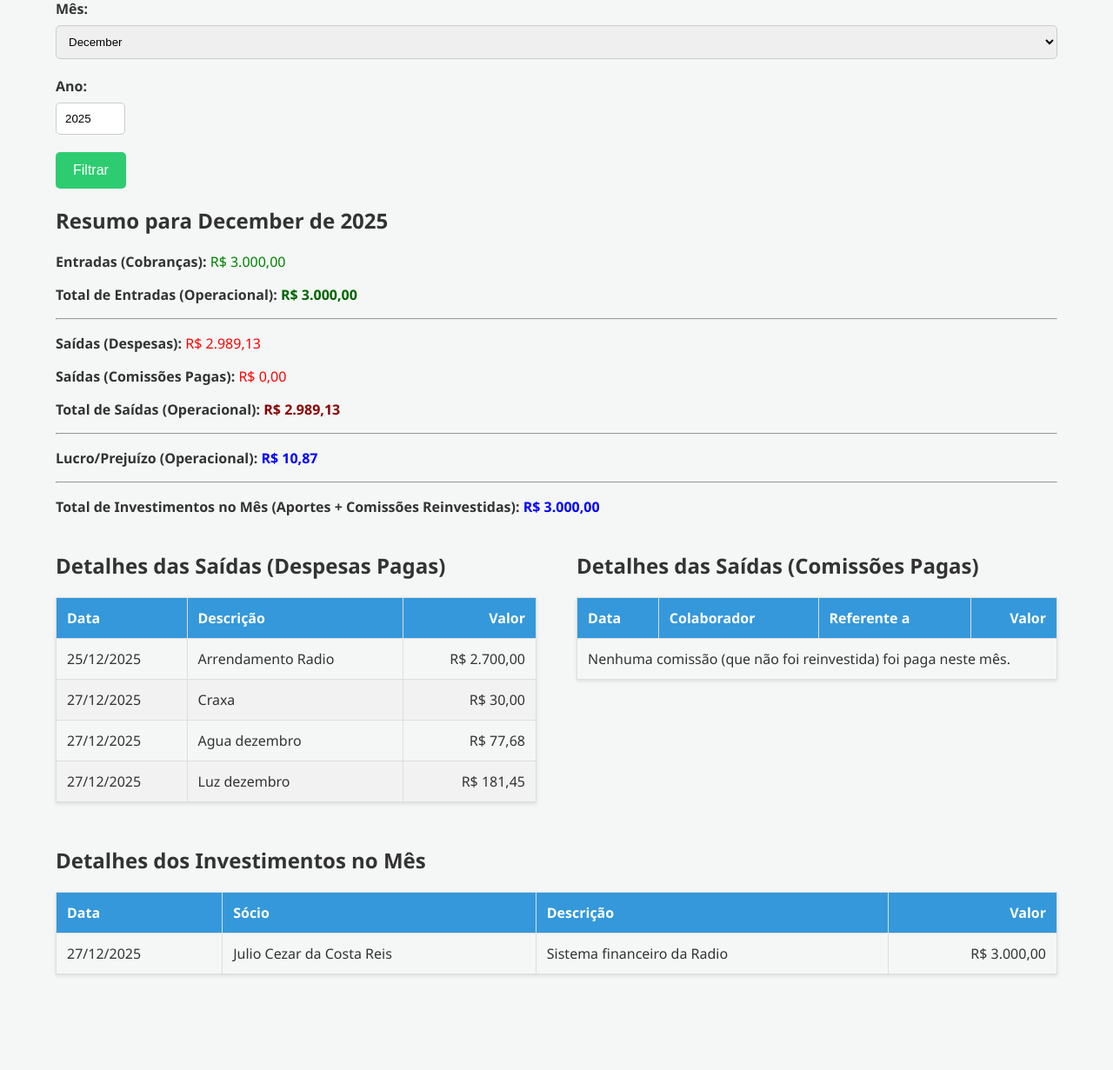
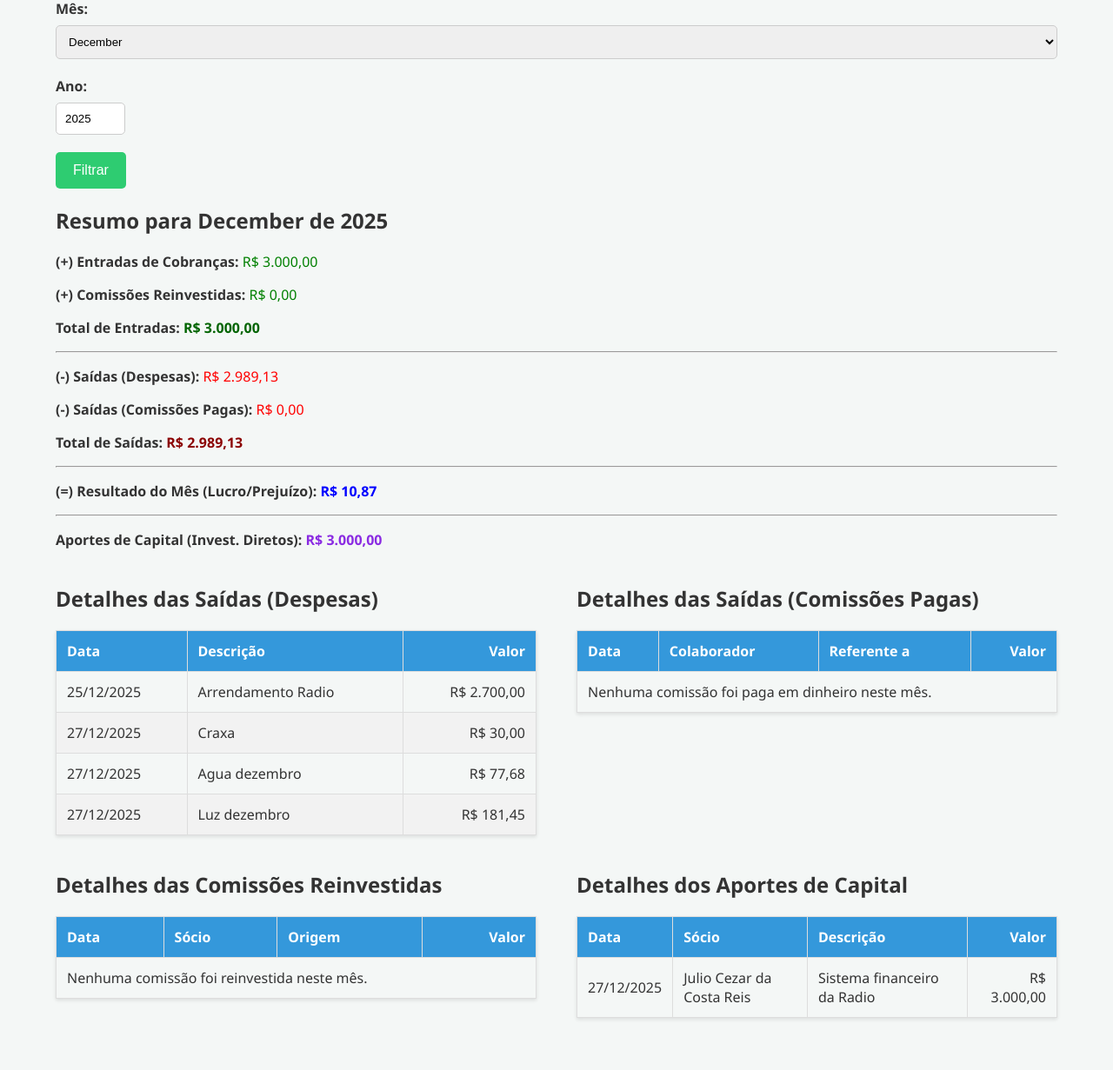
Before and after one commit to DjJulioReis/Gestao_radio, a PHP site: page /relatorio_financeiro.php in a window 1280 px wide. Shown: the part 228-1459 px from the top of the page at 87% size. Before the commit the page ends 1351 px from the top, so only its background shows below. Run offline with PHP 8.4, Linux system fonts and the light colour scheme; a user stored in the database is signed in; data comes from the database, SQL or seed files in the repository.

Commit message:
feat: Implementa relatório financeiro completo com detalhamento
Esta entrega final consolida todas as correções e implementa a versão definitiva do `Relatório Financeiro`, atendendo a todas as regras de negócio e requisitos de visualização solicitados.

- **`relatorio_financeiro.php`**:
    - **Lógica de Caixa Precisa**: Separa claramente o resultado operacional do movimento de capital. As comissões reinvestidas são tratadas como entradas de caixa para fins de fluxo do mês, mas não como receita operacional. Os aportes de capital (investimentos diretos) são mostrados separadamente.
    - **Detalhamento Completo**: O relatório agora exibe tabelas detalhadas para todas as categorias principais:
        1.  **Saídas (Despesas Pagas)**: Lista cada despesa paga.
        2.  **Saídas (Comissões Pagas)**: Lista cada comissão que representou uma saída de caixa.
        3.  **Comissões Reinvestidas**: Lista cada comissão que foi convertida em investimento, incluindo a sua origem.
        4.  **Aportes de Capital**: Lista os investimentos diretos feitos pelos sócios.
- **`quitar.php`**, **`socios.php`**, **`relatorio_balanco_mensal.php`**: Permanecem com as correções já validadas, garantindo a consistência da lógica de reinvestimento, exibição de saldos e relatórios de competência em todo o sistema.

Este commit representa a versão final e estável das funcionalidades financeiras, com a lógica e a apresentação dos dados totalmente alinhadas às necessidades do negócio.

```diff
--- a/controle/relatorio_financeiro.php
+++ b/controle/relatorio_financeiro.php
@@ -13,74 +13,54 @@ if ($_SESSION['user_level'] !== 'admin') {
 $mes = filter_input(INPUT_GET, 'mes', FILTER_VALIDATE_INT, ['options' => ['default' => date('m')]]);
 $ano = filter_input(INPUT_GET, 'ano', FILTER_VALIDATE_INT, ['options' => ['default' => date('Y')]]);
 
-// --- TOTAIS ---
+// --- CÁLCULO DO RESULTADO DO MÊS (FLUXO DE CAIXA) ---
 
-// Entradas Operacionais (Cobranças Pagas)
-$stmt_entradas = $conn->prepare("SELECT SUM(valor) as total FROM cobrancas WHERE pago = 1 AND MONTH(data_pagamento) = ? AND YEAR(data_pagamento) = ?");
-$stmt_entradas->bind_param("ii", $mes, $ano);
-$stmt_entradas->execute();
-$total_entradas_cobrancas = $stmt_entradas->get_result()->fetch_assoc()['total'] ?? 0;
-$stmt_entradas->close();
+// 1. Entradas de Cobranças (dinheiro dos clientes)
+$stmt_cobrancas = $conn->prepare("SELECT SUM(valor) as total FROM cobrancas WHERE pago = 1 AND MONTH(data_pagamento) = ? AND YEAR(data_pagamento) = ?");
+$stmt_cobrancas->bind_param("ii", $mes, $ano);
+$stmt_cobrancas->execute();
+$total_entradas_cobrancas = $stmt_cobrancas->get_result()->fetch_assoc()['total'] ?? 0;
+$stmt_cobrancas->close();
 
-// Saídas Operacionais (Despesas Pagas)
-$stmt_saidas = $conn->prepare("SELECT SUM(valor) as total FROM despesas WHERE pago = 1 AND MONTH(data_pagamento) = ? AND YEAR(data_pagamento) = ?");
-$stmt_saidas->bind_param("ii", $mes, $ano);
-$stmt_saidas->execute();
-$total_saidas_despesas = $stmt_saidas->get_result()->fetch_assoc()['total'] ?? 0;
-$stmt_saidas->close();
+// 2. Entradas de Comissões Reinvestidas (dinheiro que ficou no caixa)
+$stmt_reinvestidas = $conn->prepare("SELECT SUM(valor) as total FROM investimentos_socios WHERE tipo = 'investimento' AND MONTH(data) = ? AND YEAR(data) = ? AND descricao LIKE 'Comissão reinvestida%'");
+$stmt_reinvestidas->bind_param("ii", $mes, $ano);
+$stmt_reinvestidas->execute();
+$total_comissoes_reinvestidas = $stmt_reinvestidas->get_result()->fetch_assoc()['total'] ?? 0;
+$stmt_reinvestidas->close();
 
-// Saídas Operacionais (Comissões que NÃO são reinvestidas)
-$stmt_comissoes = $conn->prepare("
-    SELECT SUM(cb.valor * cc.percentual_comissao / 100) as total
-    FROM cobrancas cb
-    JOIN cliente_colaboradores cc ON cb.cliente_id = cc.cliente_id
-    JOIN colaboradores col ON cc.colaborador_id = col.id
-    LEFT JOIN socios s ON col.id = s.colaborador_id
-    WHERE
-        cb.pago = 1
-        AND MONTH(cb.data_pagamento) = ?
-        AND YEAR(cb.data_pagamento) = ?
-        AND (col.funcao != 'socio_locutor' OR s.reinvestir_comissao = 0)
-");
-$stmt_comissoes->bind_param("ii", $mes, $ano);
-$stmt_comissoes->execute();
-$total_comissoes_saida = $stmt_comissoes->get_result()->fetch_assoc()['total'] ?? 0;
-$stmt_comissoes->close();
+$total_entradas = $total_entradas_cobrancas + $total_comissoes_reinvestidas;
 
-// Total de Investimentos (Aportes diretos + Comissões Reinvestidas)
-$stmt_investimentos = $conn->prepare("SELECT SUM(valor) as total FROM investimentos_socios WHERE tipo = 'investimento' AND MONTH(data) = ? AND YEAR(data) = ?");
-$stmt_investimentos->bind_param("ii", $mes, $ano);
-$stmt_investimentos->execute();
-$total_investimentos = $stmt_investimentos->get_result()->fetch_assoc()['total'] ?? 0;
-$stmt_investimentos->close();
+// 3. Saídas de Despesas (contas pagas)
+$stmt_despesas = $conn->prepare("SELECT SUM(valor) as total FROM despesas WHERE pago = 1 AND MONTH(data_pagamento) = ? AND YEAR(data_pagamento) = ?");
+$stmt_despesas->bind_param("ii", $mes, $ano);
+$stmt_despesas->execute();
+$total_saidas_despesas = $stmt_despesas->get_result()->fetch_assoc()['total'] ?? 0;
+$stmt_despesas->close();
 
+// 4. Saídas de Comissões Pagas (dinheiro que saiu para colaboradores)
+$stmt_comissoes_pagas = $conn->prepare("SELECT SUM(cb.valor * cc.percentual_comissao / 100) as total FROM cobrancas cb JOIN cliente_colaboradores cc ON cb.cliente_id = cc.cliente_id JOIN colaboradores col ON cc.colaborador_id = col.id LEFT JOIN socios s ON col.id = s.colaborador_id WHERE cb.pago = 1 AND MONTH(cb.data_pagamento) = ? AND YEAR(cb.data_pagamento) = ? AND (col.funcao != 'socio_locutor' OR s.reinvestir_comissao = 0)");
+$stmt_comissoes_pagas->bind_param("ii", $mes, $ano);
+$stmt_comissoes_pagas->execute();
+$total_comissoes_pagas = $stmt_comissoes_pagas->get_result()->fetch_assoc()['total'] ?? 0;
+$stmt_comissoes_pagas->close();
 
-$total_entradas_operacional = $total_entradas_cobrancas;
-$total_saidas_operacional = $total_saidas_despesas + $total_comissoes_saida;
-$lucro_operacional = $total_entradas_operacional - $total_saidas_operacional;
+$total_saidas = $total_saidas_despesas + $total_comissoes_pagas;
+$resultado_mes = $total_entradas - $total_saidas;
 
+// --- CÁLCULO DE APORTES DE CAPITAL (INVESTIMENTOS DIRETOS) ---
+$stmt_aportes = $conn->prepare("SELECT SUM(valor) as total FROM investimentos_socios WHERE tipo = 'investimento' AND MONTH(data) = ? AND YEAR(data) = ? AND (descricao NOT LIKE 'Comissão reinvestida%' OR descricao IS NULL)");
+$stmt_aportes->bind_param("ii", $mes, $ano);
+$stmt_aportes->execute();
+$total_aportes_capital = $stmt_aportes->get_result()->fetch_assoc()['total'] ?? 0;
+$stmt_aportes->close();
 
-// --- DETALHES ---
-$sql_investimentos_detalhe = "SELECT c.nome AS socio_nome, i.valor, i.data, i.descricao FROM investimentos_socios i JOIN colaboradores c ON i.socio_id = c.id WHERE MONTH(i.data) = ? AND YEAR(i.data) = ? AND i.tipo = 'investimento' ORDER BY i.data";
-$stmt_investimentos_detalhe = $conn->prepare($sql_investimentos_detalhe);
-$stmt_investimentos_detalhe->bind_param("is", $mes, $ano);
-$stmt_investimentos_detalhe->execute();
-$investimentos_detalhados = $stmt_investimentos_detalhe->get_result()->fetch_all(MYSQLI_ASSOC);
-$stmt_investimentos_detalhe->close();
+// --- QUERIES PARA DETALHES ---
+$despesas_detalhadas = $conn->query("SELECT * FROM despesas WHERE pago = 1 AND MONTH(data_pagamento) = $mes AND YEAR(data_pagamento) = $ano ORDER BY data_pagamento")->fetch_all(MYSQLI_ASSOC);
+$comissoes_pagas_detalhadas = $conn->query("SELECT col.nome as colaborador_nome, cl.empresa as cliente_nome, (ct.valor * cc.percentual_comissao / 100) as valor_comissao, cb.data_pagamento FROM cobrancas cb JOIN contratos ct ON cb.contrato_id = ct.id JOIN cliente_colaboradores cc ON ct.cliente_id = cc.cliente_id JOIN colaboradores col ON cc.colaborador_id = col.id JOIN clientes cl ON cb.cliente_id = cl.id LEFT JOIN socios s ON col.id = s.colaborador_id WHERE cb.pago = 1 AND MONTH(cb.data_pagamento) = $mes AND YEAR(cb.data_pagamento) = $ano AND (col.funcao != 'socio_locutor' OR s.reinvestir_comissao = 0) ORDER BY cb.data_pagamento")->fetch_all(MYSQLI_ASSOC);
+$comissoes_reinvestidas_detalhadas = $conn->query("SELECT c.nome AS socio_nome, i.valor, i.data, i.descricao FROM investimentos_socios i JOIN colaboradores c ON i.socio_id = c.id WHERE MONTH(i.data) = $mes AND YEAR(i.data) = $ano AND i.tipo = 'investimento' AND i.descricao LIKE 'Comissão reinvestida%' ORDER BY i.data")->fetch_all(MYSQLI_ASSOC);
+$aportes_capital_detalhados = $conn->query("SELECT c.nome AS socio_nome, i.valor, i.data, i.descricao FROM investimentos_socios i JOIN colaboradores c ON i.socio_id = c.id WHERE MONTH(i.data) = $mes AND YEAR(i.data) = $ano AND i.tipo = 'investimento' AND (i.descricao NOT LIKE 'Comissão reinvestida%' OR i.descricao IS NULL) ORDER BY i.data")->fetch_all(MYSQLI_ASSOC);
 
-$sql_despesas_detalhe = "SELECT * FROM despesas WHERE pago = 1 AND MONTH(data_pagamento) = ? AND YEAR(data_pagamento) = ? ORDER BY data_pagamento";
-$stmt_despesas_detalhe = $conn->prepare($sql_despesas_detalhe);
-$stmt_despesas_detalhe->bind_param("is", $mes, $ano);
-$stmt_despesas_detalhe->execute();
-$despesas_detalhadas = $stmt_despesas_detalhe->get_result()->fetch_all(MYSQLI_ASSOC);
-$stmt_despesas_detalhe->close();
-
-$sql_comissoes_detalhe = "SELECT col.nome as colaborador_nome, cl.empresa as cliente_nome, (ct.valor * cc.percentual_comissao / 100) as valor_comissao, cb.data_pagamento FROM cobrancas cb JOIN contratos ct ON cb.contrato_id = ct.id JOIN cliente_colaboradores cc ON ct.cliente_id = cc.cliente_id JOIN colaboradores col ON cc.colaborador_id = col.id JOIN clientes cl ON cb.cliente_id = cl.id LEFT JOIN socios s ON col.id = s.colaborador_id WHERE cb.pago = 1 AND MONTH(cb.data_pagamento) = ? AND YEAR(cb.data_pagamento) = ? AND (col.funcao != 'socio_locutor' OR s.reinvestir_comissao = 0) ORDER BY cb.data_pagamento";
-$stmt_comissoes_detalhe = $conn->prepare($sql_comissoes_detalhe);
-$stmt_comissoes_detalhe->bind_param("is", $mes, $ano);
-$stmt_comissoes_detalhe->execute();
-$comissoes_detalhadas = $stmt_comissoes_detalhe->get_result()->fetch_all(MYSQLI_ASSOC);
-$stmt_comissoes_detalhe->close();
 ?>
 
 <h1><?php echo $page_title; ?></h1>
@@ -94,30 +74,25 @@ $stmt_comissoes_detalhe->close();
 
 <div class="summary">
     <h2>Resumo para <?php echo strftime('%B', mktime(0, 0, 0, $mes, 1)); ?> de <?php echo $ano; ?></h2>
-    <p><strong>Entradas (Cobranças):</strong> <span style="color: green;">R$ <?php echo number_format($total_entradas_cobrancas, 2, ',', '.'); ?></span></p>
-    <p><strong>Total de Entradas (Operacional):</strong> <span style="color: darkgreen; font-weight: bold;">R$ <?php echo number_format($total_entradas_operacional, 2, ',', '.'); ?></span></p><hr>
-    <p><strong>Saídas (Despesas):</strong> <span style="color: red;">R$ <?php echo number_format($total_saidas_despesas, 2, ',', '.'); ?></span></p>
-    <p><strong>Saídas (Comissões Pagas):</strong> <span style="color: red;">R$ <?php echo number_format($total_comissoes_saida, 2, ',', '.'); ?></span></p>
-    <p><strong>Total de Saídas (Operacional):</strong> <span style="color: darkred; font-weight: bold;">R$ <?php echo number_format($total_saidas_operacional, 2, ',', '.'); ?></span></p><hr>
-    <p><strong>Lucro/Prejuízo (Operacional):</strong> <span style="color: <?php echo ($lucro_operacional >= 0) ? 'blue;' : 'darkred;'; ?>; font-weight: bold;">R$ <?php echo number_format($lucro_operacional, 2, ',', '.'); ?></span></p><hr>
-    <p><strong>Total de Investimentos no Mês (Aportes + Comissões Reinvestidas):</strong> <span style="color: blue; font-weight: bold;">R$ <?php echo number_format($total_investimentos, 2, ',', '.'); ?></span></p>
+    <p><strong>(+) Entradas de Cobranças:</strong> <span style="color: green;">R$ <?php echo number_format($total_entradas_cobrancas, 2, ',', '.'); ?></span></p>
+    <p><strong>(+) Comissões Reinvestidas:</strong> <span style="color: green;">R$ <?php echo number_format($total_comissoes_reinvestidas, 2, ',', '.'); ?></span></p>
+    <p><strong>Total de Entradas:</strong> <span style="color: darkgreen; font-weight: bold;">R$ <?php echo number_format($total_entradas, 2, ',', '.'); ?></span></p><hr>
+    <p><strong>(-) Saídas (Despesas):</strong> <span style="color: red;">R$ <?php echo number_format($total_saidas_despesas, 2, ',', '.'); ?></span></p>
+    <p><strong>(-) Saídas (Comissões Pagas):</strong> <span style="color: red;">R$ <?php echo number_format($total_comissoes_pagas, 2, ',', '.'); ?></span></p>
+    <p><strong>Total de Saídas:</strong> <span style="color: darkred; font-weight: bold;">R$ <?php echo number_format($total_saidas, 2, ',', '.'); ?></span></p><hr>
+    <p><strong>(=) Resultado do Mês (Lucro/Prejuízo):</strong> <span style="color: <?php echo ($resultado_mes >= 0) ? 'blue;' : 'darkred;'; ?>; font-weight: bold;">R$ <?php echo number_format($resultado_mes, 2, ',', '.'); ?></span></p><hr>
+    <p><strong>Aportes de Capital (Invest. Diretos):</strong> <span style="color: #8A2BE2; font-weight: bold;">R$ <?php echo number_format($total_aportes_capital, 2, ',', '.'); ?></span></p>
 </div>
 
 <div class="details-container">
     <div class="column">
-        <h2>Detalhes das Saídas (Despesas Pagas)</h2>
+        <h2>Detalhes das Saídas (Despesas)</h2>
         <table>
             <thead><tr><th>Data</th><th>Descrição</th><th style="text-align: right;">Valor</th></tr></thead>
             <tbody>
-                <?php if (!empty($despesas_detalhadas)): foreach ($despesas_detalhadas as $despesa): ?>
-                <tr>
-                    <td><?php echo date("d/m/Y", strtotime($despesa['data_pagamento'])); ?></td>
-                    <td><?php echo htmlspecialchars($despesa['descricao']); ?></td>
-                    <td style="text-align: right;">R$ <?php echo number_format($despesa['valor'], 2, ',', '.'); ?></td>
-                </tr>
-                <?php endforeach; else: ?>
-                <tr><td colspan="3">Nenhuma despesa paga neste mês.</td></tr>
-                <?php endif; ?>
+                <?php if (!empty($despesas_detalhadas)): foreach ($despesas_detalhadas as $item): ?>
+                <tr><td><?php echo date("d/m/Y", strtotime($item['data_pagamento'])); ?></td><td><?php echo htmlspecialchars($item['descricao']); ?></td><td style="text-align: right;">R$ <?php echo number_format($item['valor'], 2, ',', '.'); ?></td></tr>
+                <?php endforeach; else: ?><tr><td colspan="3">Nenhuma despesa paga neste mês.</td></tr><?php endif; ?>
             </tbody>
         </table>
     </div>
@@ -126,38 +101,39 @@ $stmt_comissoes_detalhe->close();
         <table>
             <thead><tr><th>Data</th><th>Colaborador</th><th>Referente a</th><th style="text-align: right;">Valor</th></tr></thead>
             <tbody>
-                <?php if (!empty($comissoes_detalhadas)): foreach ($comissoes_detalhadas as $comissao): ?>
-                <tr>
-                    <td><?php echo date("d/m/Y", strtotime($comissao['data_pagamento'])); ?></td>
-                    <td><?php echo htmlspecialchars($comissao['colaborador_nome']); ?></td>
-                    <td><?php echo htmlspecialchars($comissao['cliente_nome']); ?></td>
-                    <td style="text-align: right;">R$ <?php echo number_format($comissao['valor_comissao'], 2, ',', '.'); ?></td>
-                </tr>
-                <?php endforeach; else: ?>
-                <tr><td colspan="4">Nenhuma comissão (que não foi reinvestida) foi paga neste mês.</td></tr>
-                <?php endif; ?>
+                <?php if (!empty($comissoes_pagas_detalhadas)): foreach ($comissoes_pagas_detalhadas as $item): ?>
+                <tr><td><?php echo date("d/m/Y", strtotime($item['data_pagamento'])); ?></td><td><?php echo htmlspecialchars($item['colaborador_nome']); ?></td><td><?php echo htmlspecialchars($item['cliente_nome']); ?></td><td style="text-align: right;">R$ <?php echo number_format($item['valor_comissao'], 2, ',', '.'); ?></td></tr>
+                <?php endforeach; else: ?><tr><td colspan="4">Nenhuma comissão foi paga em dinheiro neste mês.</td></tr><?php endif; ?>
             </tbody>
         </table>
     </div>
+    <div class="column">
+        <h2>Detalhes das Comissões Reinvestidas</h2>
+        <table>
+            <thead><tr><th>Data</th><th>Sócio</th><th>Origem</th><th style="text-align: right;">Valor</th></tr></thead>
+            <tbody>
+                <?php if (!empty($comissoes_reinvestidas_detalhadas)): foreach ($comissoes_reinvestidas_detalhadas as $item): ?>
+                <tr>
+                    <td><?php echo date("d/m/Y", strtotime($item['data'])); ?></td>
+                    <td><?php echo htmlspecialchars($item['socio_nome']); ?></td>
+                    <td><?php echo htmlspecialchars($item['descricao']); ?></td>
+                    <td style="text-align: right;">R$ <?php echo number_format($item['valor'], 2, ',', '.'); ?></td>
+                </tr>
+                <?php endforeach; else: ?><tr><td colspan="4">Nenhuma comissão foi reinvestida neste mês.</td></tr><?php endif; ?>
+            </tbody>
+        </table>
     </div>
-
-<div class="details-section" style="margin-top: 30px;">
-    <h2>Detalhes dos Investimentos no Mês</h2>
+    <div class="column">
+        <h2>Detalhes dos Aportes de Capital</h2>
         <table>
             <thead><tr><th>Data</th><th>Sócio</th><th>Descrição</th><th style="text-align: right;">Valor</th></tr></thead>
             <tbody>
-            <?php if (!empty($investimentos_detalhados)): foreach ($investimentos_detalhados as $investimento): ?>
-            <tr>
-                <td><?php echo date("d/m/Y", strtotime($investimento['data'])); ?></td>
-                <td><?php echo htmlspecialchars($investimento['socio_nome']); ?></td>
-                <td><?php echo htmlspecialchars($investimento['descricao']); ?></td>
-                <td style="text-align: right;">R$ <?php echo number_format($investimento['valor'], 2, ',', '.'); ?></td>
-            </tr>
-            <?php endforeach; else: ?>
-            <tr><td colspan="4">Nenhum investimento (aporte ou comissão reinvestida) encontrado para este mês.</td></tr>
-            <?php endif; ?>
+                <?php if (!empty($aportes_capital_detalhados)): foreach ($aportes_capital_detalhados as $item): ?>
+                <tr><td><?php echo date("d/m/Y", strtotime($item['data'])); ?></td><td><?php echo htmlspecialchars($item['socio_nome']); ?></td><td><?php echo htmlspecialchars($item['descricao']); ?></td><td style="text-align: right;">R$ <?php echo number_format($item['valor'], 2, ',', '.'); ?></td></tr>
+                <?php endforeach; else: ?><tr><td colspan="4">Nenhum aporte de capital (investimento direto) neste mês.</td></tr><?php endif; ?>
             </tbody>
         </table>
+    </div>
 </div>
 
 <style>
@@ -165,7 +141,4 @@ $stmt_comissoes_detalhe->close();
 .column { width: 48%; margin-bottom: 20px; }
 </style>
 
-<?php
-$conn->close();
-require_once 'templates/footer.php';
-?>
+<?php $conn->close(); require_once 'templates/footer.php'; ?>
```
Lines whose indentation alone changed are shown as unchanged.
